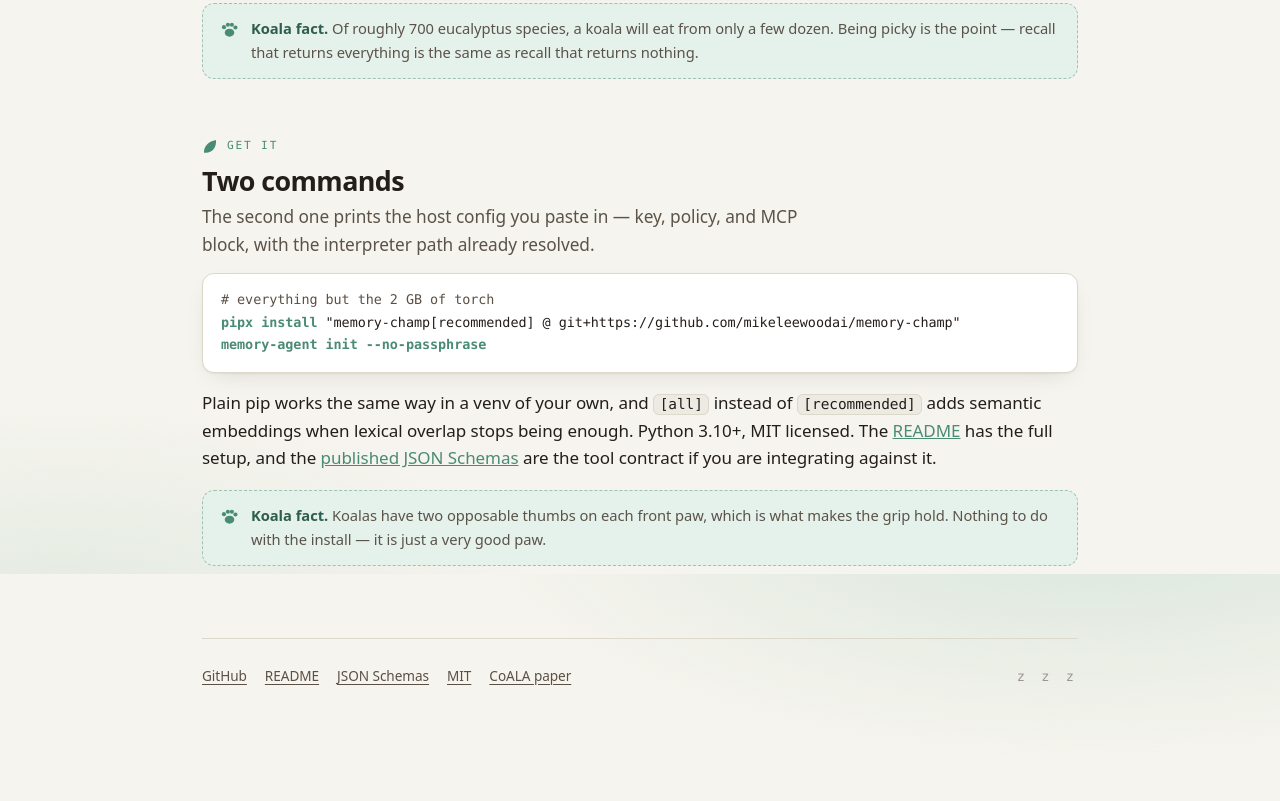
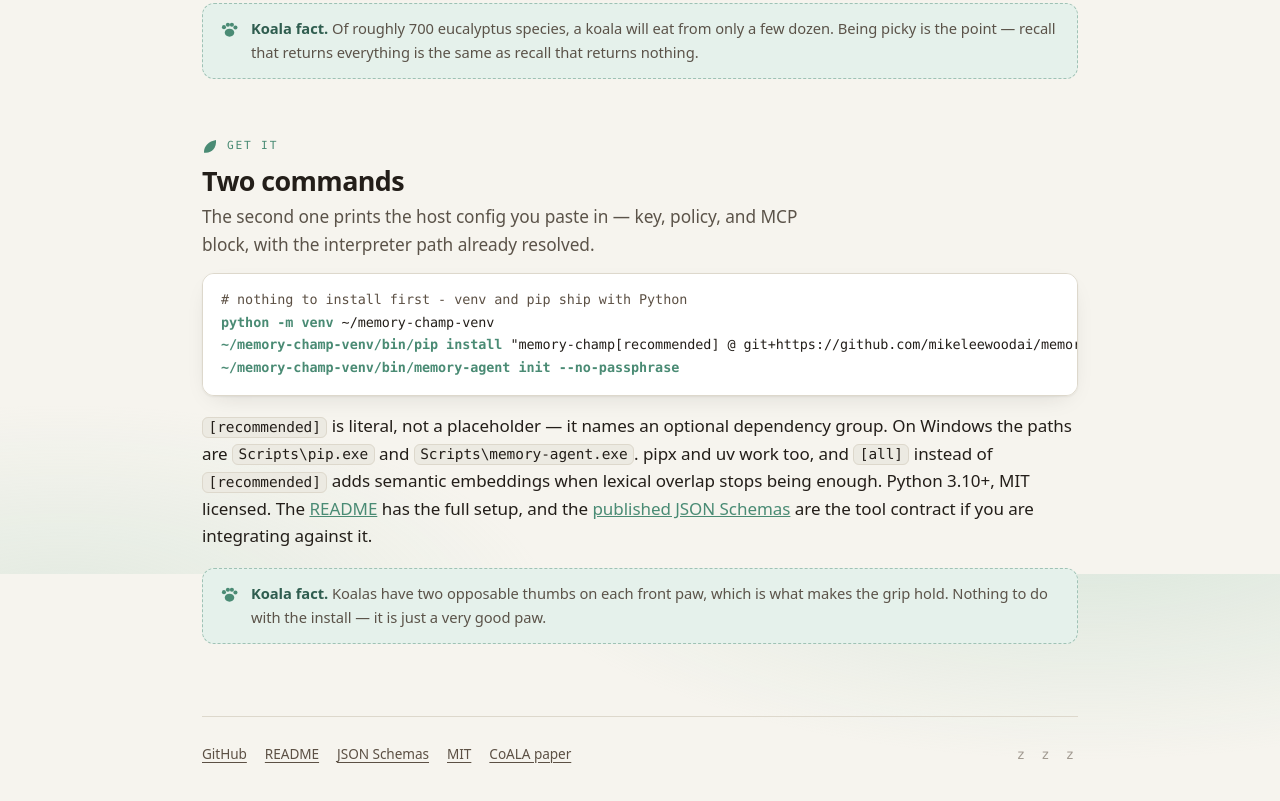
Before and after one commit to mikeleewoodai/memory-champ, a plain HTML site: page docs/memory-champ-brief.html in a window 1280 px wide. Shown: the part 5826-6627 px from the top of the page. Before the commit the page ends 6603 px from the top, so only its background shows below. Drawn offline with Linux system fonts and the light colour scheme.

Commit message:
Lead the install with a route that has no prerequisites
Two things went wrong for a real user in the same attempt.

"pipx install ..." was the headline, and pipx is not installed by
default - so the first command failed with CommandNotFoundException and
the README never said how to get it. The venv-and-pip route needs
nothing that Python does not already ship, so that leads now, with full
paths to the scripts so it does not depend on PATH either. pipx and uv
move into details blocks, pipx with its bootstrap line and the
python -m pipx form that dodges the PATH problem right behind it.

"[recommended]" read as a placeholder to fill in. It is the name of an
optional dependency group and is typed literally; both the README and
the brief now say so where it first appears.

Co-Authored-By: Claude Opus 5 <noreply@anthropic.com>

```diff
--- a/docs/memory-champ-brief.html
+++ b/docs/memory-champ-brief.html
@@ -848,11 +848,14 @@
   <p class="lede">The second one prints the host config you paste in — key, policy, and MCP block,
     with the interpreter path already resolved.</p>
 
-  <pre class="cmd"><span class="c"># everything but the 2 GB of torch</span>
-<b>pipx install</b> "memory-champ[recommended] @ git+https://github.com/mikeleewoodai/memory-champ"
-<b>memory-agent init --no-passphrase</b></pre>
+  <pre class="cmd"><span class="c"># nothing to install first - venv and pip ship with Python</span>
+<b>python -m venv</b> ~/memory-champ-venv
+<b>~/memory-champ-venv/bin/pip install</b> "memory-champ[recommended] @ git+https://github.com/mikeleewoodai/memory-champ"
+<b>~/memory-champ-venv/bin/memory-agent init --no-passphrase</b></pre>
 
-  <p style="margin-top:16px">Plain pip works the same way in a venv of your own, and
+  <p style="margin-top:16px"><code>[recommended]</code> is literal, not a placeholder — it names an optional
+    dependency group. On Windows the paths are <code>Scripts\pip.exe</code> and
+    <code>Scripts\memory-agent.exe</code>. pipx and uv work too, and
     <code>[all]</code> instead of <code>[recommended]</code> adds semantic embeddings when lexical
     overlap stops being enough. Python 3.10+, MIT licensed. The
     <a href="https://github.com/mikeleewoodai/memory-champ#readme">README</a> has the full setup,
```
Also changed, not shown: 1 other file.
